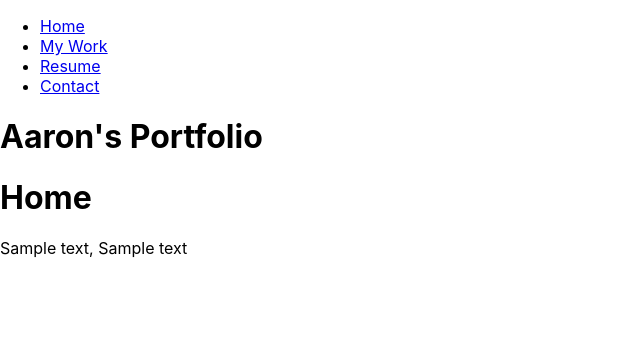
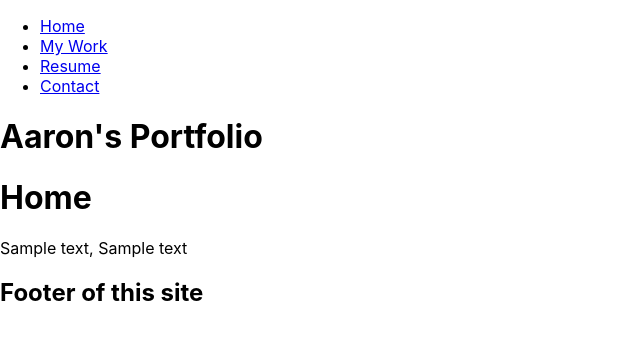
Before and after one commit to Asantowasso/portfolio-react-Aaron, a React (Create React App) app: page / in a window 1280 px wide. Shown: the top 340 px of the page, without its empty margins (0-640 px from the left). Built offline with nearby package versions, Linux system fonts and the light colour scheme.

Commit message:
created footer

```diff
--- /dev/null
+++ b/src/components/Footer.js
@@ -0,0 +1,16 @@
+import React from 'react';
+
+//The footer that will be visible across all of my pages
+
+function Footer() {
+  return (
+  <footer className="footer">
+  <h2>Footer of this site</h2>
+
+  </footer>
+
+  )
+
+  }
+
+  export default Footer;
--- a/src/components/PortfolioContainer.js
+++ b/src/components/PortfolioContainer.js
@@ -1,11 +1,11 @@
 import React, { useState } from "react";
-import NavTabs from './NavTabs';
-import Header from './Header';
-import Home from './pages/Home';
-import Work from './pages/Work';
-import Resume from './pages/Resume';
-import Contact from './pages/Contact';
-
+import NavTabs from "./NavTabs";
+import Header from "./Header";
+import Footer from "./Footer";
+import Home from "./pages/Home";
+import Work from "./pages/Work";
+import Resume from "./pages/Resume";
+import Contact from "./pages/Contact";
 
 export default function PortfolioContainer() {
   const [currentPage, setCurrentPage] = useState("Home");
@@ -14,13 +14,13 @@ export default function PortfolioContainer() {
     if (currentPage === "Home") {
       return <Home />;
     }
-    if (currentPage === "Work"){
+    if (currentPage === "Work") {
       return <Work />;
     }
-    if (currentPage === "Resume"){
+    if (currentPage === "Resume") {
       return <Resume />;
     }
-    if (currentPage === "Contact"){
+    if (currentPage === "Contact") {
       return <Contact />;
     }
   };
@@ -30,8 +30,10 @@ export default function PortfolioContainer() {
   return (
     <div>
       <NavTabs currentPage={currentPage} handlePageChange={handlePageChange} />
-      <Header/>
+      <Header />
+
       {renderPage()}
+      <Footer />
     </div>
   );
 }
```
